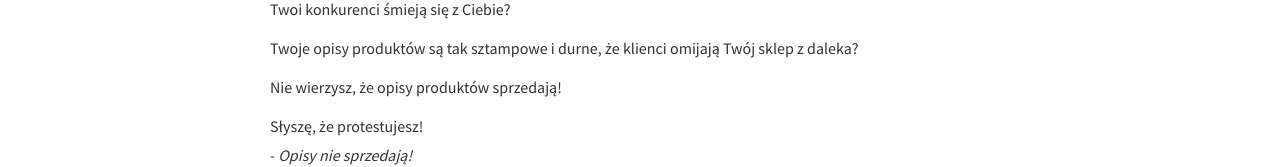
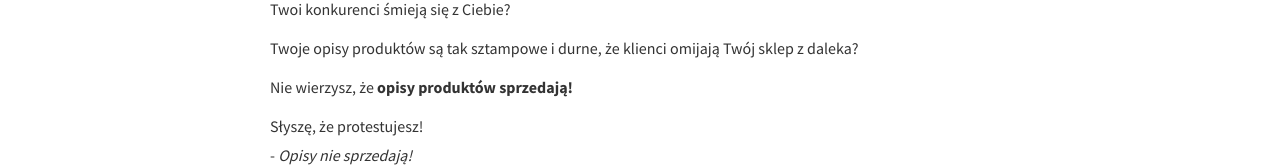
Before and after one commit to squteronsquter/opisy-produktow, a Next.js app: page / in a window 1280 px wide. Shown: the part 269-436 px from the top of the page. Built offline with nearby package versions, Linux system fonts and the light colour scheme.

Commit message:
last minutes text edits

```diff
--- a/pages/index.js
+++ b/pages/index.js
@@ -20,7 +20,9 @@ export default function HomePage() {
         Twoje opisy produktów są tak sztampowe i durne, że klienci omijają Twój
         sklep z daleka?
       </p>
-      <p>Nie wierzysz, że opisy produktów sprzedają!</p>
+      <p>
+        Nie wierzysz, że <strong>opisy produktów sprzedają!</strong>
+      </p>
       <p>
         Słyszę, że protestujesz! <br></br>- <em>Opisy nie sprzedają!</em>
       </p>
```
